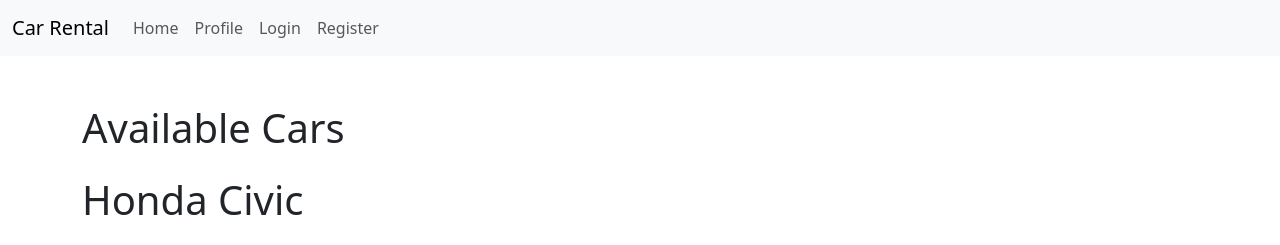
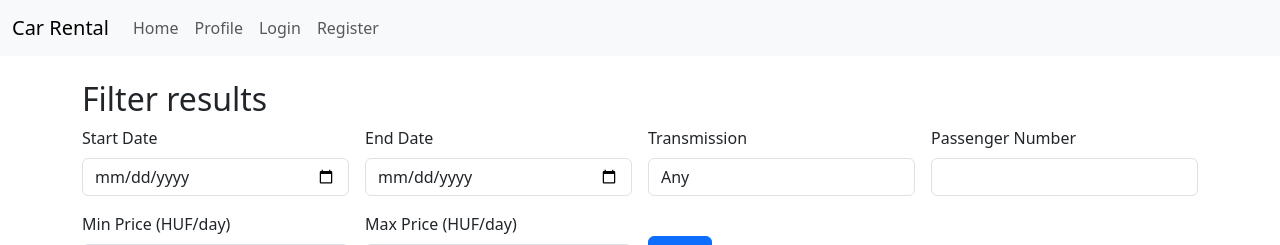
Before and after one commit to J3NZ0L/iKarRental, a PHP site: page / in a window 1280 px wide. Shown: the top 245 px of the page. Run offline with PHP 8.4, Linux system fonts and the light colour scheme.

Commit message:
switch to jsonstorage, add form for filtering on the main page

```diff
--- a/car.php
+++ b/car.php
@@ -1,23 +1,25 @@
 <?php
-include_once "storage.php";
+include_once "jsonstorage.php";
 
 class Car{
     public $id;
     public $brand;
     public $model;
     public $year;
+    public $transmission;
     public $fuel_type;
-    public $passangers;
+    public $passengers;
     public $daily_price_huf;
     public $image;
 
-    public function __construct($id = null, $brand = null, $model = null, $year = null, $fuel_type = null, $passangers = null, $daily_price_huf = null, $image = null){
+    public function __construct($id = null, $brand = null, $model = null, $year = null, $transmission = null, $fuel_type = null, $passengers = null, $daily_price_huf = null, $image = null){
         $this->id = $id;
         $this->brand = $brand;
         $this->model = $model;
         $this->year = $year;
+        $this->transmission = $transmission;
         $this->fuel_type = $fuel_type;
-        $this->passangers = $passangers;
+        $this->passengers = $passengers;
         $this->daily_price_huf = $daily_price_huf;
         $this->image = $image;
     }
@@ -29,8 +31,9 @@ class Car{
         $instance->brand = $arr['brand'] ?? null;
         $instance->model = $arr['model'] ?? null;
         $instance->year = $arr['year'] ?? null;
+        $instance->transmission = $arr['transmission'] ?? null;
         $instance->fuel_type = $arr['fuel_type'] ?? null;
-        $instance->passangers = $arr['passangers'] ?? null;
+        $instance->passengers = $arr['passengers'] ?? null;
         $instance->daily_price_huf = $arr['daily_price_huf'] ?? null;
         $instance->image = $arr['image'] ?? null;
         return $instance;
@@ -60,5 +63,10 @@ class CarRepository
     {
         return $this->storage->insert($Car);
     }
+    public function filter(callable $callback): array
+    {
+        $cars = $this->all();
+        return array_filter($cars, $callback);
+    }
 }
 ?>
--- a/index.php
+++ b/index.php
@@ -1,4 +1,18 @@
+<?php
+include_once "car.php";
+$carRepository = new CarRepository();
 
+$filters = [
+  'start_date' => $_GET['start_date'] ?? null,
+  'end_date' => $_GET['end_date'] ?? null,
+  'transmission' => $_GET['transmission'] ?? null,
+  'passenger_number' => $_GET['passenger_number'] ?? null,
+  'min_price' => $_GET['min_price'] ?? null,
+  'max_price' => $_GET['max_price'] ?? null,
+];
+
+$cars = $carRepository->all();
+?>
 
 <!DOCTYPE html>
 <html lang="en">
@@ -37,37 +51,64 @@
       </div>
     </div>
   </nav>
-
+  <!-- Filter Form -->
+  <div class="container my-4">
+    <h2>Filter results</h2>
+    <form method="GET" action="index.php" class="row g-3">
+      <div class="col-md-3">
+        <label for="start_date" class="form-label">Start Date</label>
+        <input type="date" class="form-control" id="start_date" name="start_date" value="<?= htmlspecialchars($_GET['start_date'] ?? '') ?>">
+      </div>
+      <div class="col-md-3">
+        <label for="end_date" class="form-label">End Date</label>
+        <input type="date" class="form-control" id="end_date" name="end_date" value="<?= htmlspecialchars($_GET['end_date'] ?? '') ?>">
+      </div>
+      <div class="col-md-3">
+        <label for="transmission" class="form-label">Transmission</label>
+        <select class="form-control" id="transmission" name="transmission">
+          <option value="">Any</option>
+          <option value="automatic" <?= (isset($_GET['transmission']) && $_GET['transmission'] == 'automatic') ? 'selected' : '' ?>>Automatic</option>
+          <option value="manual" <?= (isset($_GET['transmission']) && $_GET['transmission'] == 'manual') ? 'selected' : '' ?>>Manual</option>
+        </select>
+      </div>
+      <div class="col-md-3">
+        <label for="passenger_number" class="form-label">Passenger Number</label>
+        <input type="number" class="form-control" id="passenger_number" name="passenger_number" value="<?= htmlspecialchars($_GET['passenger_number'] ?? '') ?>">
+      </div>
+      <div class="col-md-3">
+        <label for="min_price" class="form-label">Min Price (HUF/day)</label>
+        <input type="number" class="form-control" id="min_price" name="min_price" value="<?= htmlspecialchars($_GET['min_price'] ?? '') ?>">
+      </div>
+      <div class="col-md-3">
+        <label for="max_price" class="form-label">Max Price (HUF/day)</label>
+        <input type="number" class="form-control" id="max_price" name="max_price" value="<?= htmlspecialchars($_GET['max_price'] ?? '') ?>">
+      </div>
+      <div class="col-md-3">
+        <button type="submit" class="btn btn-primary mt-4">Filter</button>
+      </div>
+    </form>
+  </div>
   <!-- Main Content: Car List -->
   <div class="container my-5">
     <h1 class="mb-4">Available Cars</h1>
     <div class="row">
-    <?php
-        // Get the car ID from the URL
-        $carId = $_GET['id'] ?? null;
-        $cars = json_decode(file_get_contents('data/cars.json'), true);
+        <?php foreach ($cars as $car): ?>
+            <div class="col-md-4 mb-4">
+                <a href="car_details.php?id=<?= htmlspecialchars($car->id) ?>" class="text-decoration-none">
+                    <div class="card h-100">
+                        <img src="<?= htmlspecialchars($car->image) ?>" class="card-img-top" alt="<?= htmlspecialchars($car->brand . ' ' . $car->model) ?>">
+                        <div class="card-body">
+                            <h5 class="card-title"><?= htmlspecialchars($car->brand . ' ' . $car->model) ?></h5>
+                            <p class="card-text">Year: <?= htmlspecialchars($car->year) ?></p>
+                            <p class="card-text">Price: <?= htmlspecialchars($car->daily_price_huf) ?> HUF/day</p>
+                        </div>
+                    </div>
+                </a>
+            </div>
+        <?php endforeach; ?>
+    </div>
+</div>
 
-        foreach ($cars as $car) {
-          echo '
-          <h1 class="mb-4">' . htmlspecialchars($car['brand'] . ' ' . $car['model']) . '</h1>
-          <div class="row">
-              <div class="col-md-6">
-                  <img src="' . htmlspecialchars($car['image']) . '" class="img-fluid" alt="' . htmlspecialchars($car['brand'] . ' ' . $car['model']) . '">
-              </div>
-              <div class="col-md-6">
-                  <ul class="list-group">
-                      <li class="list-group-item">Year: ' . htmlspecialchars($car['year']) . '</li>
-                      <li class="list-group-item">Transmission: ' . htmlspecialchars($car['transmission']) . '</li>
-                      <li class="list-group-item">Fuel: ' . htmlspecialchars($car['fuel_type']) . '</li>
-                      <li class="list-group-item">Passengers: ' . htmlspecialchars($car['passengers']) . '</li>
-                      <li class="list-group-item">Price: ' . htmlspecialchars($car['daily_price_huf']) . ' HUF/day</li>
-                  </ul>
-              </div>
-          </div>
-          ';
-        }
-        ?>
-    </div>
 </div>
 
 </body>
--- /dev/null
+++ b/jsonio.php
@@ -0,0 +1,22 @@
+<?php
+interface FileIO
+{
+    public function save_to_file(string $filename, $data);
+    public function load_from_file(string $filename, bool $array_result = false, $default_data = []);
+};
+
+class JsonIO implements FileIO
+{
+    public function save_to_file(string $filename, $data)
+    {
+        $s = json_encode($data);
+        return file_put_contents($filename, $s, LOCK_EX);
+    }
+    public function load_from_file(string $filename, bool $array_result = false, $default_data = [])
+    {
+        $s = @file_get_contents($filename);
+        return ($s === false
+            ? $default_data
+            : json_decode($s, $array_result));
+    }
+}
--- /dev/null
+++ b/jsonstorage.php
@@ -0,0 +1,48 @@
+<?php
+require_once "jsonio.php";
+
+class JsonStorage
+{
+    private $io;
+    private $filename;
+    public function __construct(string $filename)
+    {
+        $this->io = new JsonIO();
+        $this->filename = $filename;
+    }
+    public function all()
+    {
+        return (array) $this->io->load_from_file($this->filename, false);
+    }
+    public function insert(object $item): string
+    {
+        $all = $this->all();
+        $id = uniqid('', true);
+        $item->_id = $id;
+        $all[$id] = $item;
+        $this->io->save_to_file($this->filename, $all);
+        return $id;
+    }
+    public function filter(callable $fn)
+    {
+        $all = $this->all();
+        return array_filter($all, $fn);
+    }
+    public function update(callable $filter, callable $updater)
+    {
+        $all = $this->all();
+        array_walk($all, function (&$item) use ($filter, $updater) {
+            if ($filter($item)) {
+                $updater($item);
+            }
+        });
+        $this->io->save_to_file($this->filename, $all);
+    }
+    public function delete(callable $filter)
+    {
+        $remaining = $this->filter(function ($elem) use ($filter) {
+            return !$filter($elem);
+        });
+        $this->io->save_to_file($this->filename, $remaining);
+    }
+}
```
Also changed, not shown: car_details.php (added, +73 -0 lines), tasks.md (+6 -1 lines), README.md.
